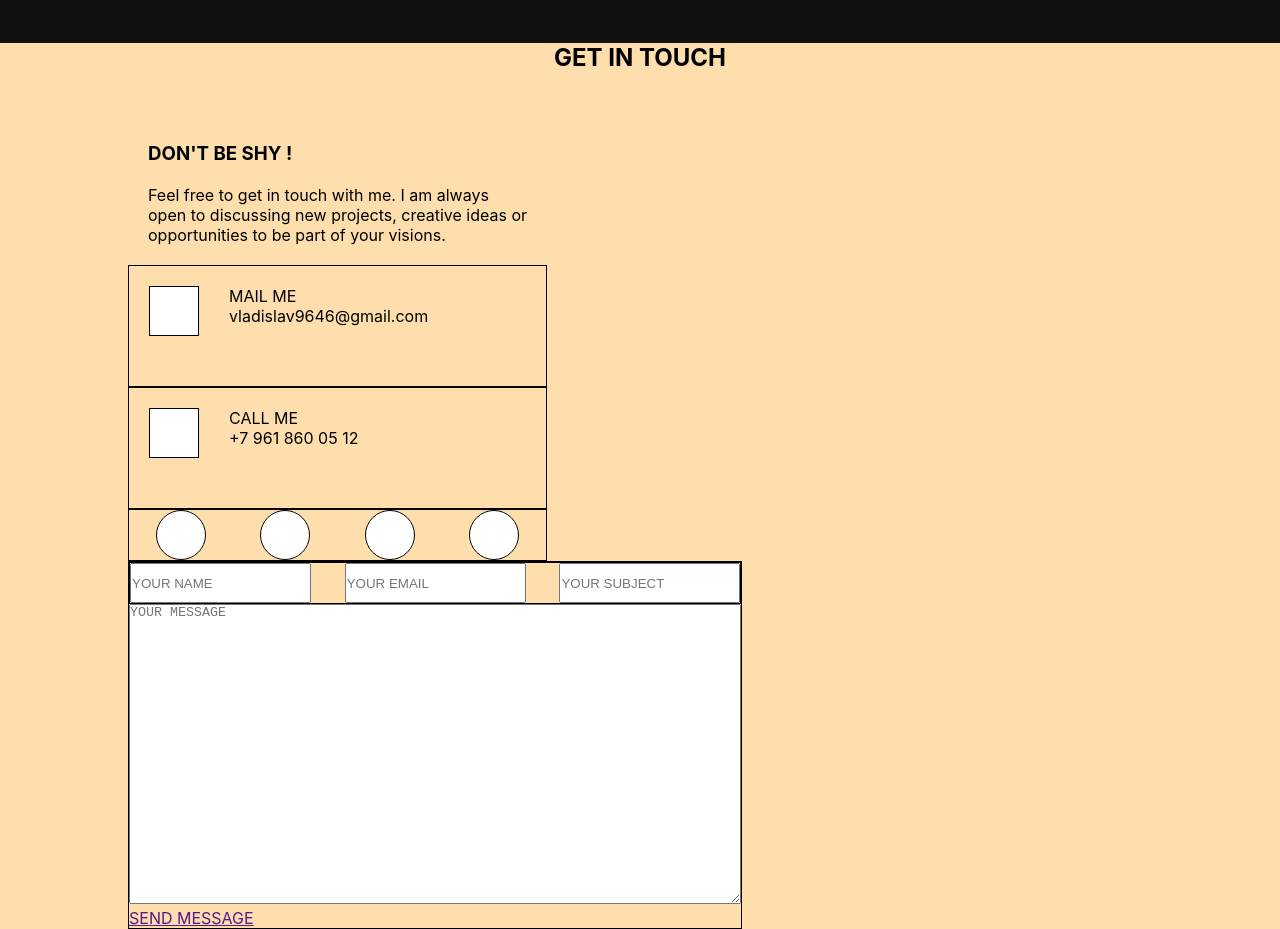
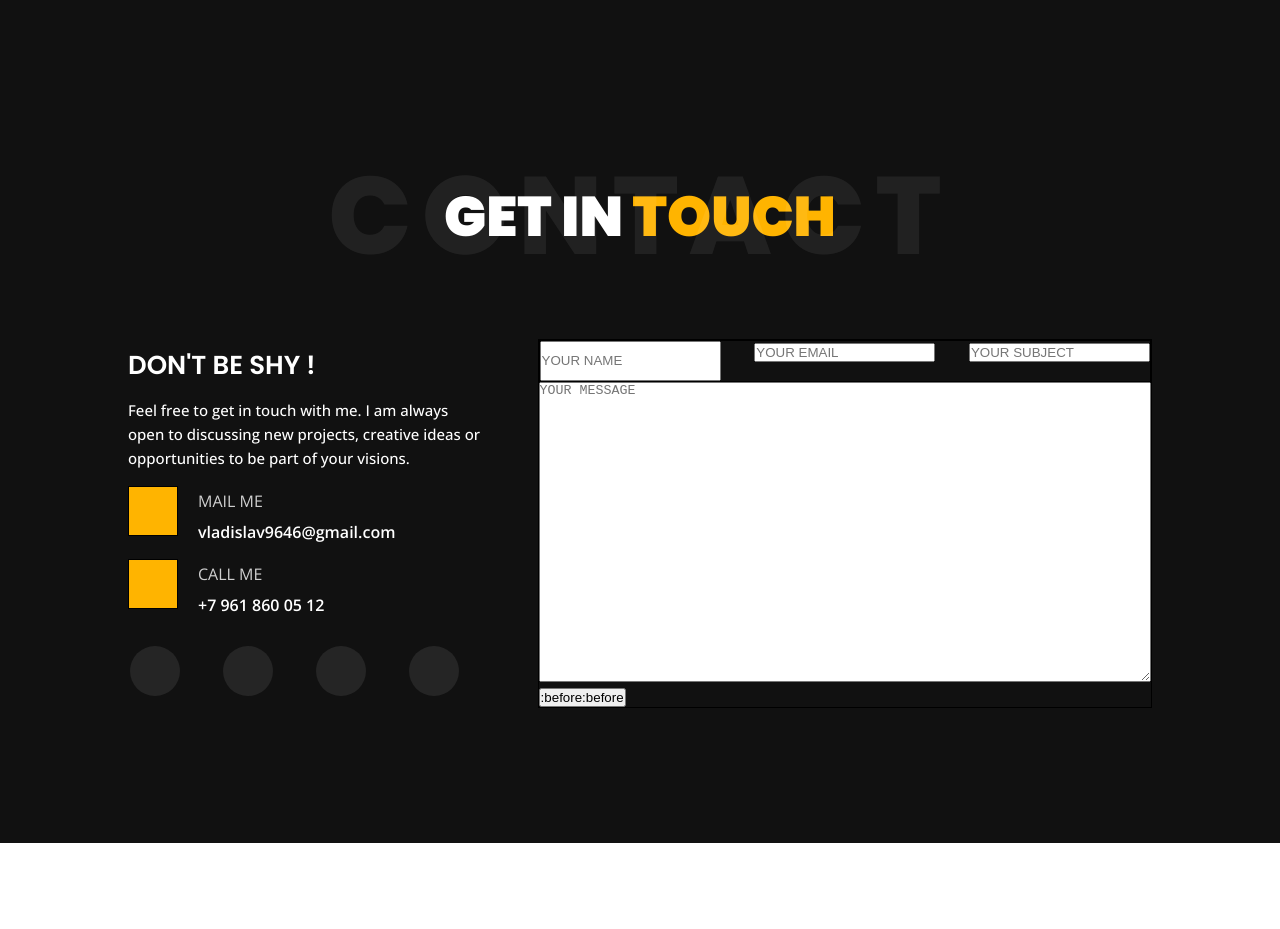
Before and after one commit to PizzerSpring/portfolio, a React (Create React App) app: page / in a window 1280 px wide. Shown: the part 4160-5089 px from the top of the page. After the commit the page ends 5003 px from the top, so only its background shows below. Built offline with nearby package versions, Linux system fonts and the light colour scheme.

Commit message:
starting styles for Footer

```diff
--- a/src/components/Footer/Footer.module.css
+++ b/src/components/Footer/Footer.module.css
@@ -1,31 +1,92 @@
 .footer {
     min-height: 100vh;
-    background: #FFDEAD;
+    background: #111;
     display: flex;
     flex-direction: column;
     justify-content: center;
+    padding-bottom: 85px;
 }
 .title {
+    font-family: 'Poppins', sans-serif;
+    font-size: 56px;
+    font-weight: 900;
+    color: #fff;
+    text-transform: uppercase;
+    margin: 0;
     text-align: center;
-    margin-bottom: 50px;
+}
+
+.title span {
+    font-size: 56px;
+    font-weight: 900;
+    color: #ffb400;
+    text-transform: uppercase;
+    margin: 0;
+}
+
+.titleBg {
+    font-family: 'Poppins', sans-serif;
+    font-size: 110px;
+    left: 0;
+    letter-spacing: 10px;
+    line-height: 0.7;
+    position: absolute;
+    right: 0;
+    top: 50%;
+    text-transform: uppercase;
+    font-weight: 800;
+    transform: translateY(-50%);
+    color: rgba(255, 255, 255, 0.07);
 }
 
 .textTitle {
-    padding: 20px 0 0 20px;
+    font-family: 'Poppins', sans-serif;
+    font-size: 26px;
+    font-weight: 600;
+    color: #fff;
+    line-height: 1.2;
+    padding-bottom: 1rem;
+    margin-bottom: 0;
+}
+
+.titleContainer {
+    position: relative;
+    text-align: center;
+    padding: 80px 0;
 }
 
 .yellowIcons {
+    display: inline-block;
     width: 50px;
     height: 50px;
     border: 1px solid black;
-    background: #FFFFFF;
-    margin: 0 30px 30px 0;
+    background: #ffb400;
+    position: absolute;
+    color: #ffb400;
+    left: 0;
+    font-size: 33px;
 }
 .yellowIconsContainer {
     display: flex;
     flex-wrap: wrap;
-    border: 1px solid black;
-    padding: 20px;
+    font-family: 'Open Sans', sans-serif;
+    font-weight: 600;
+    padding-left: 70px;
+    line-height: 21px;
+    color:#fff;
+    position: relative;
+    margin-bottom: 1rem;
+}
+
+.yellowIconsContainer p p {
+    text-transform: uppercase;
+    opacity: .8;
+    font-weight: 400;
+    display: block !important;
+    font-family: 'Open Sans', sans-serif;
+    line-height: 21px;
+    padding-top: 5px;
+    margin-bottom: 10px;
 }
 .socialIcons {
     width: 50px;
@@ -39,11 +100,33 @@
     display: flex;
     justify-content: space-around;
     flex-wrap: wrap;
-    border: 1px solid black;
+    margin-top: 30px;
+    margin-left: -20px;
+}
+
+.socialIconsContainer ul {
+    display: flex;
+    justify-content: space-around;
+    flex-wrap: wrap;
+    list-style-type: none;
+    width: 100%;
+}
+
+.socialIconsContainer ul li {
+    width: 50px;
+    height: 50px;
+    border-radius: 50%;
+    background: #252525;
 }
 
 .text {
-    padding: 20px;
+    font-family: 'Open Sans', sans-serif;
+    font-size: 15px;
+    color: #fff;
+    font-weight: 500;
+    line-height: 1.6;
+    margin-bottom: 1rem;
+
 }
 
 .form {
--- a/src/components/Footer/Footer.tsx
+++ b/src/components/Footer/Footer.tsx
@@ -5,46 +5,80 @@ import containerStyle from './../../commons/Container.module.css';
 const Footer = () => {
     return (
         <div className={style.footer}>
-            <h2 className={style.title}>GET IN TOUCH</h2>
+            <div className={style.titleContainer}>
+                <h2 className={style.title}>GET IN
+                    <span> TOUCH</span>
+                </h2>
+                <span className={style.titleBg}>Contact</span>
+            </div>
             <div className={containerStyle.container}>
                 <div>
                     <h3 className={style.textTitle}>DON'T BE SHY !</h3>
                     <p className={style.text}>
-                        Feel free to get in touch with me. I am always<br/> open to discussing new projects, creative ideas or<br/> opportunities to be part of your visions.
+                        Feel free to get in touch with me. I am always<br/> open to discussing new projects, creative
+                        ideas or<br/> opportunities to be part of your visions.
                     </p>
-                    <div className={style.yellowIconsContainer}>
-                        <div className={style.yellowIcons}></div>
-                        <div>
+                    <p className={style.yellowIconsContainer}>
+                        <p className={style.yellowIcons}></p>
+                        <p>
                             <p>MAIL ME</p>
                             <span>vladislav9646@gmail.com</span>
-                        </div>
-                    </div>
-                    <div className={style.yellowIconsContainer}>
-                        <div className={style.yellowIcons}></div>
-                        <div>
-                            <p>CALL ME</p>
-                            <span>+7 961 860 05 12</span>
-                        </div>
-                    </div>
+                        </p>
+                    </p>
+                    <p className={style.yellowIconsContainer}>
+                        <p className={style.yellowIcons}></p>
+                        <p>
+                            <p> CALL ME</p>
+                            <span> +7 961 860 05 12</span>
+                        </p>
+                    </p>
                     <div className={style.socialIconsContainer}>
-                        <div className={style.socialIcons}></div>
-                        <div className={style.socialIcons}></div>
-                        <div className={style.socialIcons}></div>
-                        <div className={style.socialIcons}></div>
+                        <ul>
+                            <li>
+                                <a href="">
+                                    <span></span>
+                                </a>
+                            </li>
+                            <li>
+                                <a href="">
+                                    <span></span>
+                                </a>
+                            </li>
+                            <li>
+                                <a href="">
+                                    <span></span>
+                                </a>
+                            </li>
+                            <li>
+                                <a href="">
+                                    <span></span>
+                                </a>
+                            </li>
+                        </ul>
                     </div>
                 </div>
                 <div className={style.form}>
                     <form action="">
                         <div className={style.inputsContainer}>
-                            <input className={style.input} placeholder='YOUR NAME' type="text"/>
-                            <input placeholder='YOUR EMAIL' type="email"/>
-                            <input placeholder='YOUR SUBJECT' type="text"/>
+                            <div>
+                                <input className={style.input} placeholder='YOUR NAME' type="text"/>
+                            </div>
+                            <div>
+                                <input placeholder='YOUR EMAIL' type="email"/>
+                            </div>
+                            <div>
+                                <input placeholder='YOUR SUBJECT' type="text"/>
+                            </div>
                         </div>
                         <div>
                             <textarea placeholder='YOUR MESSAGE' name="" id="" className={style.textarea}></textarea>
+                            <button>:before
+                                <span></span>
+                                <span>:before</span>
+                            </button>
                         </div>
                         <div>
-                            <a href="">SEND MESSAGE</a>
+                            <span></span>
                         </div>
                     </form>
                 </div>
```
